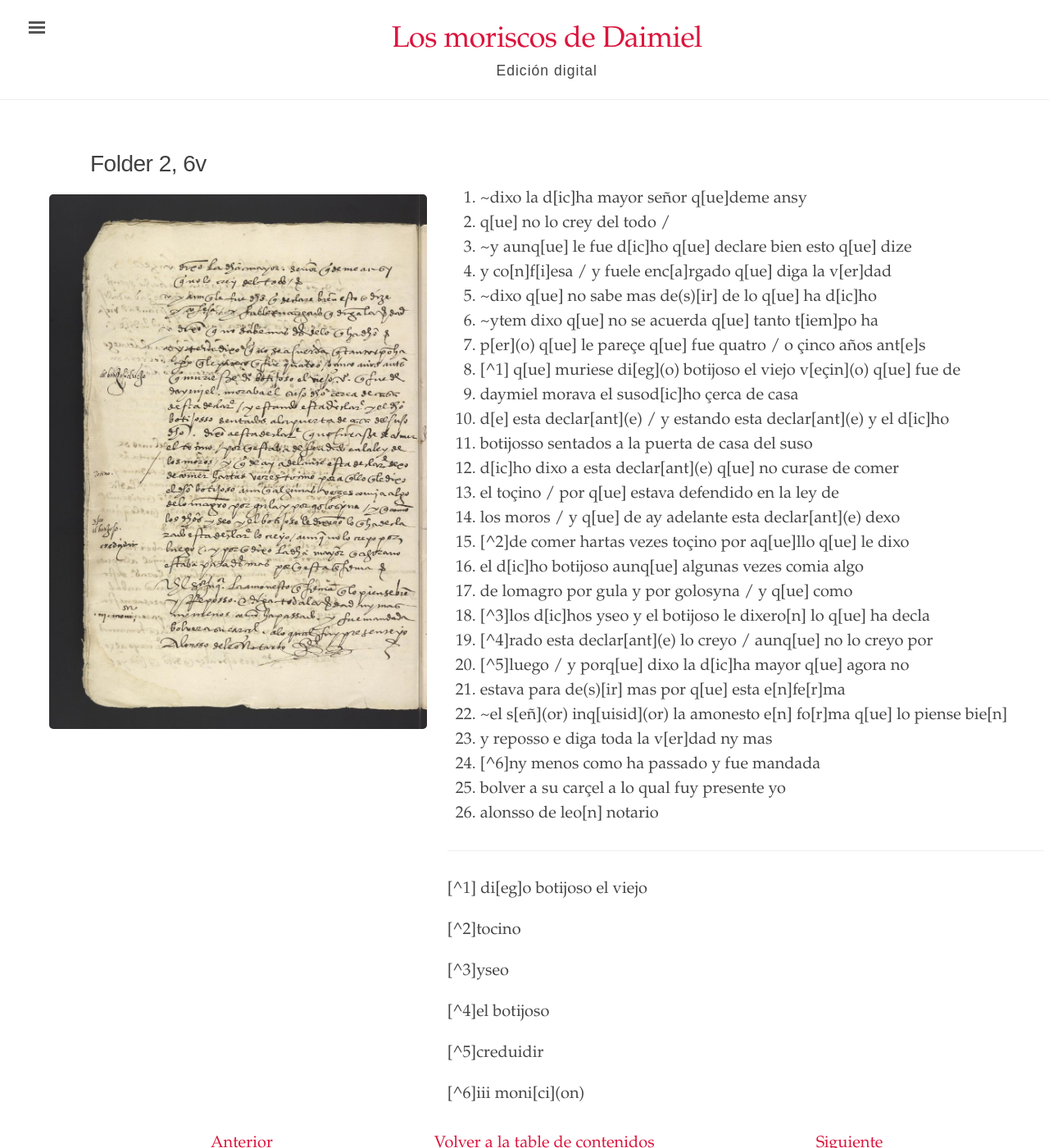
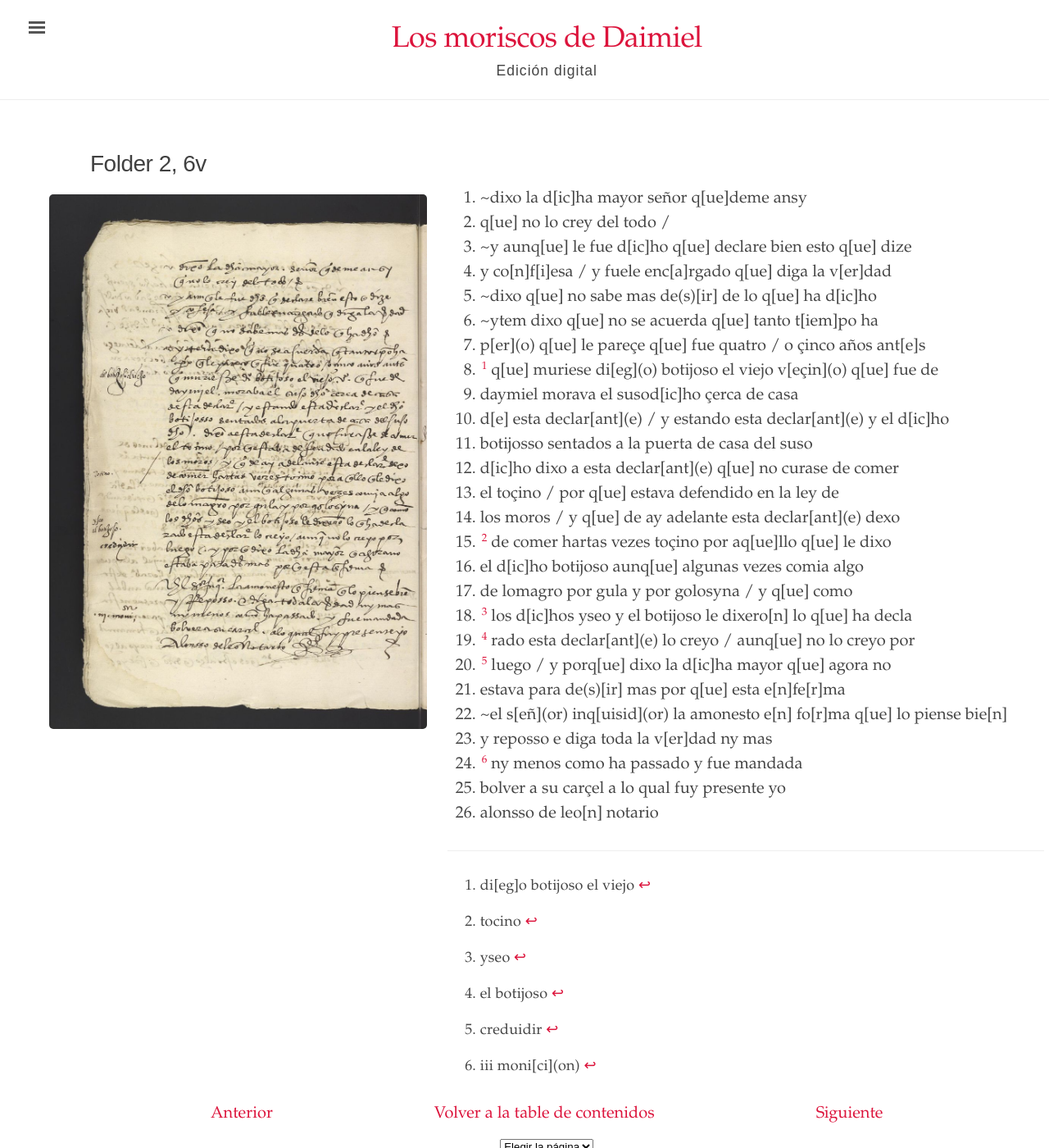
Before and after one commit to digbmc/moriscos-daimel, a Jekyll site: the page built from _texts/folder-2-6v.md, in a window 1280 px wide and 1400 px high. Shown: the whole window at 82% size. Built offline with Jekyll 4.4.1, drawn with Linux system fonts in a browser that asks for light colours.

Commit message:
Update folder-2-6v.md

```diff
--- a/_texts/folder-2-6v.md
+++ b/_texts/folder-2-6v.md
@@ -19,29 +19,29 @@
 12. d\[ic\]ho dixo a esta declar\[ant\](e) q\[ue\] no curase de comer
 13. el toçino / por q\[ue\] estava defendido en la ley de
 14. los moros / y q\[ue\] de ay adelante esta declar\[ant\](e) dexo
-15. [^2]de comer hartas vezes toçino por aq\[ue\]llo q\[ue\] le dixo
+15. [^2] de comer hartas vezes toçino por aq\[ue\]llo q\[ue\] le dixo
 16. el d\[ic\]ho botijoso aunq\[ue\] algunas vezes comia algo
 17. de lomagro por gula y por golosyna / y q\[ue\] como
-18. [^3]los d\[ic\]hos yseo y el botijoso le dixero\[n\] lo q\[ue\] ha decla
-19. [^4]rado esta declar\[ant\](e) lo creyo / aunq\[ue\] no lo creyo por
-20. [^5]luego / y porq\[ue\] dixo la d\[ic\]ha mayor q\[ue\] agora no
+18. [^3] los d\[ic\]hos yseo y el botijoso le dixero\[n\] lo q\[ue\] ha decla
+19. [^4] rado esta declar\[ant\](e) lo creyo / aunq\[ue\] no lo creyo por
+20. [^5] luego / y porq\[ue\] dixo la d\[ic\]ha mayor q\[ue\] agora no
 21. estava para de(s)\[ir\] mas por q\[ue\] esta e\[n\]fe\[r\]ma
 22. ~el s\[eñ\](or) inq\[uisid\](or) la amonesto e\[n\] fo\[r\]ma q\[ue\] lo piense bie\[n\]
 23. y reposso e diga toda la v\[er\]dad ny mas
-24. [^6]ny menos como ha passado y fue mandada
+24. [^6] ny menos como ha passado y fue mandada
 25. bolver a su carçel a lo qual fuy presente yo
 26. alonsso de leo\[n\] notario
 
 <hr>
 
-[^1] di\[eg\]o botijoso el viejo
+[^1]: di\[eg\]o botijoso el viejo
 
-[^2]tocino
+[^2]: tocino
 
-[^3]yseo
+[^3]: yseo
 
-[^4]el botijoso
+[^4]: el botijoso
 
-[^5]creduidir
+[^5]: creduidir
 
-[^6]iii moni\[ci\](on)
+[^6]: iii moni\[ci\](on)
```
